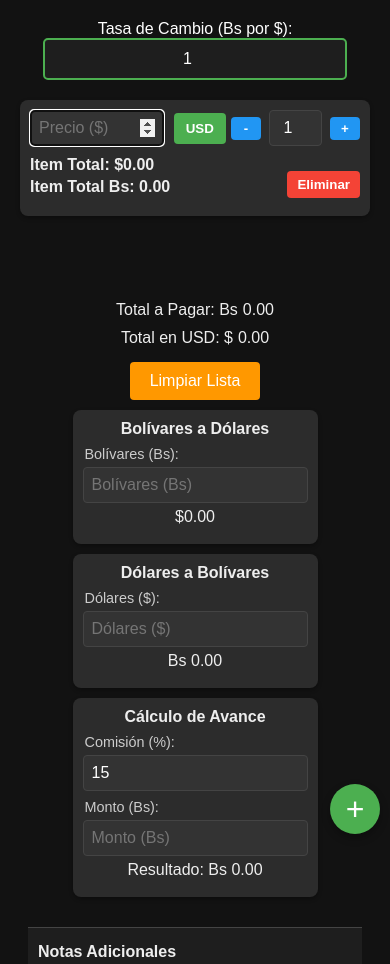
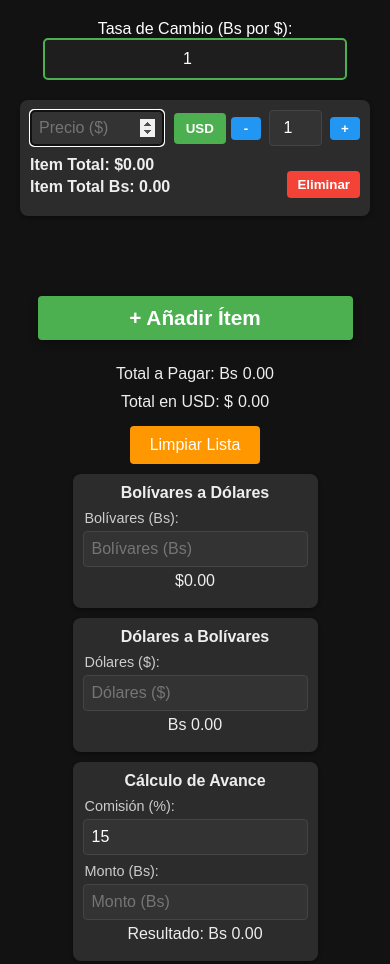
Before and after one commit to studiogutisella/calculadora-dolar, a plain HTML site: page index.html in a window 390 px wide. Shown: the top 964 px of the page. Drawn offline with Linux system fonts and the light colour scheme.

Commit message:
Update index.html

```diff
--- a/index.html
+++ b/index.html
@@ -18,8 +18,9 @@
     7. Calculadora de avance con comisión configurable (ahora con monto en Bs)
     8. Área de notas full-width en móviles y responsive en desktop
     9. Diseño oscuro optimizado para móviles
-    10. Funcionalidad de deselección al presionar Enter
-    11. Actualización automática de totales
+    10. Botón de añadir ítem centrado encima del botón de limpiar
+    11. Funcionalidad de deselección al presionar Enter
+    12. Actualización automática de totales
 
     Tecnologías utilizadas: HTML5, CSS3 (modo oscuro y responsive), JavaScript (lógica de negocio)
     -->
@@ -192,18 +193,29 @@
         }
 
         .add-btn {
-            position: fixed;
-            bottom: 20px;
-            right: 20px;
-            width: 60px;
-            height: 60px;
+            display: block;
+            margin: 20px auto 10px;
+            width: 60%;
+            max-width: 300px;
+            padding: 10px;
             background: #4CAF50;
             border: none;
-            border-radius: 50%;
+            border-radius: 4px;
             color: white;
-            font-size: 2.5em;
+            font-size: 1.5em;
+            cursor: pointer;
             box-shadow: 0 4px 8px rgba(0,0,0,0.3);
-            cursor: pointer;
+            font-weight: bold;
+        }
+
+        /* Botón de añadir ítem para móviles */
+        @media (max-width: 480px) {
+            .add-btn {
+                width: 90%;
+                max-width: 100%;
+                font-size: 1.3em;
+                margin: 15px auto 10px;
+            }
         }
 
         .converter-header {
@@ -277,22 +289,11 @@
             }
             .price-input { width: 35%; }
             .quantity-input { width: 35px; }
-            .add-btn {
-                width: 50px;
-                height: 50px;
-                font-size: 2em;
-                bottom: 10px;
-                right: 10px;
-            }
             .total-section {
                 font-size: 1em;
             }
 
             /* Estilos específicos para móviles */
-            .notes-section {
-                margin: 0;
-            }
-
             .notes-section .notes-container {
                 padding: 0 8px;
             }
@@ -317,6 +318,9 @@
 
         <div class="item-list" id="itemList"></div>
 
+        <!-- Botón de añadir ítem centrado -->
+        <button class="add-btn" onclick="addItem()">+ Añadir Ítem</button>
+
         <div class="total-section">
             <div class="total-line">
                 Total a Pagar: Bs <span id="total-bs">0.00</span>
@@ -324,6 +328,8 @@
             <div class="total-line">
                 Total en USD: $<span id="total-usd">0.00</span>
             </div>
+
+            <!-- Botón de limpiar centrado -->
             <button class="clear-btn" onclick="clearList()">Limpiar Lista</button>
 
             <div class="converter-item">
@@ -370,7 +376,7 @@
 
     </div>
 
-    <button class="add-btn" onclick="addItem()">+</button>
+    <!-- Botón flotante eliminado ya que ahora está integrado en el flujo principal -->
 
     <script>
         // Configura la funcionalidad de deselección al presionar Enter
```
